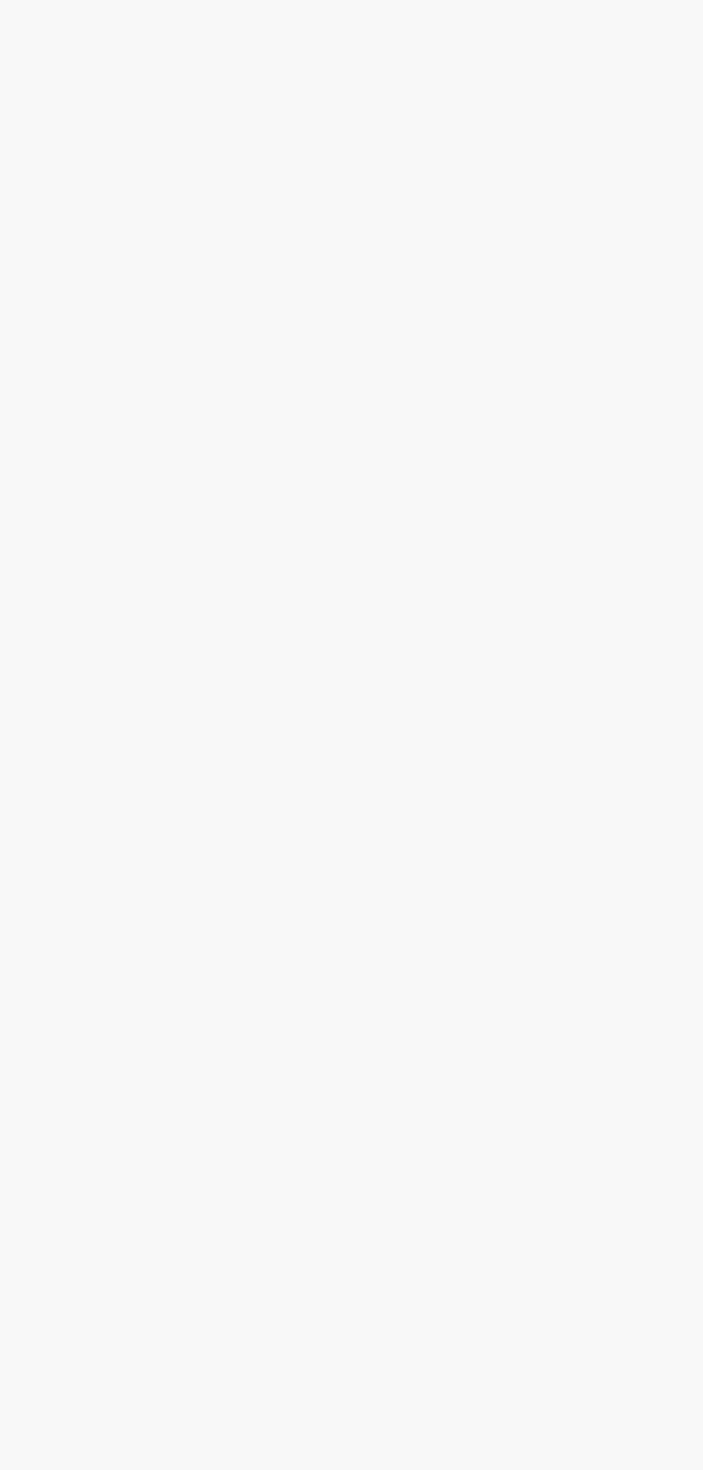
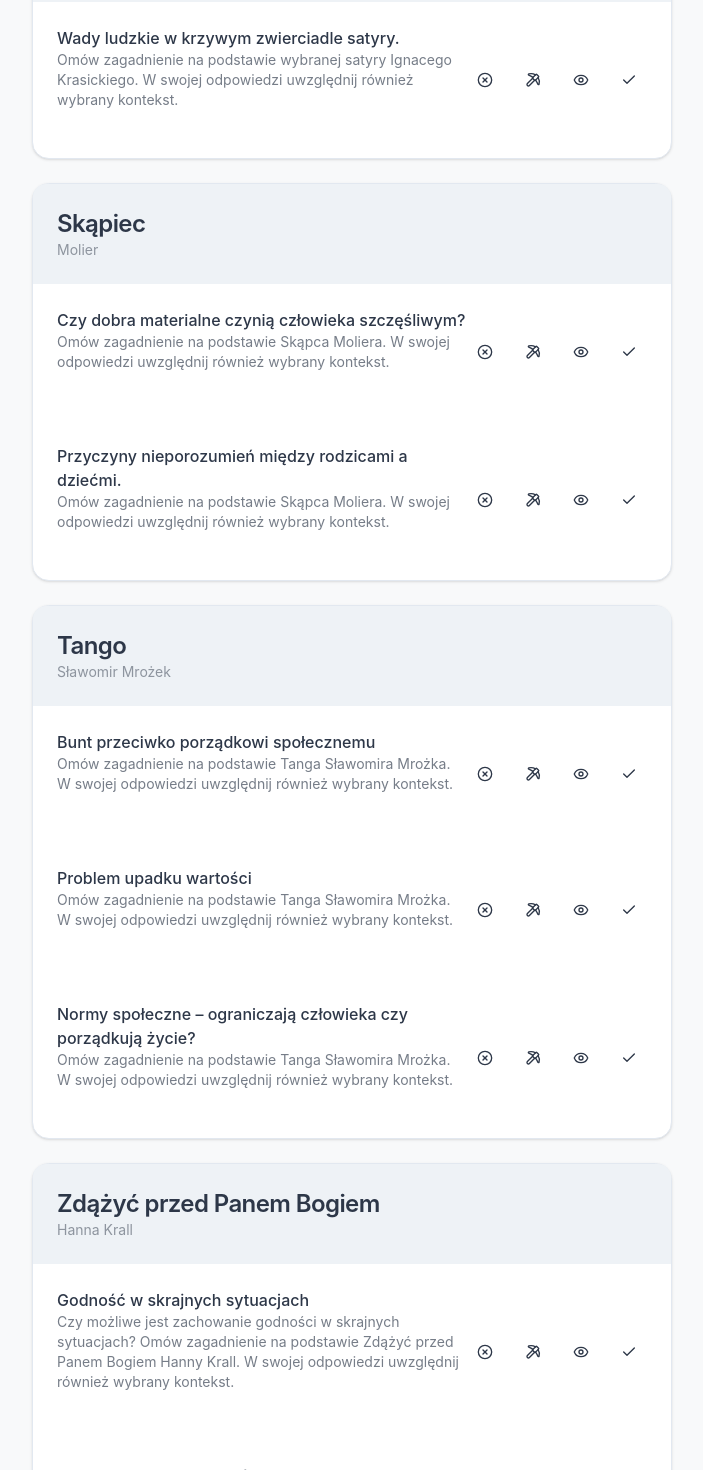
Before and after one commit to pawelz00/matura-check, a React (Vite) app: page /questions in a window 1280 px wide. Shown: the part 3793-5263 px from the top of the page, without its empty margins (288-991 px from the left). Before the commit the page ends 3280 px from the top, so only its background shows below. Built offline with nearby package versions, Linux system fonts and the light colour scheme.

Commit message:
feat: added some data

```diff
--- a/src/data/data.ts
+++ b/src/data/data.ts
@@ -187,7 +187,7 @@ export const appData: Items = [
     title: "Antygona",
     author: "Sofokles",
     description:
-      "Tragedia grecka przedstawiająca konflikt między prawem boskim a ludzkim. Antygona buntuje się przeciwko władzy, kierując się poczuciem obowiązku wobec rodziny.",
+      "Tragedia grecka ukazująca konflikt między prawem boskim a ludzkim. Tytułowa bohaterka sprzeciwia się władcy Teb, Kreonowi, chcąc pochować swojego brata zgodnie z nakazami religijnymi. Jej bunt prowadzi do tragicznych konsekwencji, ukazując cenę wierności własnym przekonaniom. Dramat porusza tematy władzy, moralności i lojalności, stawiając pytania o granice posłuszeństwa wobec prawa.",
     period: "Starożytność",
     questions: [
       {
@@ -380,8 +380,24 @@ export const appData: Items = [
   {
     id: 9,
     title: "Skąpiec",
+    description:
+      "Komedia o chciwości i obsesyjnym gromadzeniu bogactwa. Ukazuje konsekwencje skrajnego materializmu i braku wartości duchowych.",
     author: "Molier",
     period: "Barok",
+    questions: [
+      {
+        id: 1,
+        motive: "Czy dobra materialne czynią człowieka szczęśliwym?",
+        question:
+          "Omów zagadnienie na podstawie Skąpca Moliera. W swojej odpowiedzi uwzględnij również wybrany kontekst.",
+      },
+      {
+        id: 2,
+        motive: "Przyczyny nieporozumień między rodzicami a dziećmi.",
+        question:
+          "Omów zagadnienie na podstawie Skąpca Moliera. W swojej odpowiedzi uwzględnij również wybrany kontekst.",
+      },
+    ],
     externalResources: [
       {
         title: "Streszczenie szczegółowe na Bryk.pl",
@@ -415,6 +431,14 @@ export const appData: Items = [
     title: "Satyra (wybrana)",
     author: "Ignacy Krasicki",
     period: "Oświecenie",
+    questions: [
+      {
+        id: 1,
+        motive: "Wady ludzkie w krzywym zwierciadle satyry.",
+        question:
+          "Omów zagadnienie na podstawie wybranej satyry Ignacego Krasickiego. W swojej odpowiedzi uwzględnij również wybrany kontekst.",
+      },
+    ],
     externalResources: [
       {
         title: "Streszczenie i analiza na Bryk.pl",
@@ -448,6 +472,20 @@ export const appData: Items = [
     title: "Romantyczność",
     author: "Adam Mickiewicz",
     period: "Romantyzm",
+    questions: [
+      {
+        id: 1,
+        motive: "Świat ducha a świat rozumu.",
+        question:
+          "Omów zagadnienie na podstawie Romantyczności Adama Mickiewicza. W swojej odpowiedzi uwzględnij również wybrany kontekst.",
+      },
+      {
+        id: 2,
+        motive: "Jakie znaczenie dla człowieka ma przyroda?",
+        question:
+          "Omów zagadnienie na podstawie znanych Ci ballad Adama Mickiewicza. W swojej odpowiedzi uwzględnij również wybrany kontekst.",
+      },
+    ],
     externalResources: [
       {
         title: "Streszczenie i interpretacja na Poezja.org",
@@ -679,6 +717,8 @@ export const appData: Items = [
     id: 18,
     title: "Dżuma",
     author: "Albert Camus",
+    description:
+      "Powieść egzystencjalna, która opisuje epidemię dżumy w Oranie jako metaforę ludzkiego cierpienia i walki z absurdem życia. Główny bohater, doktor Rieux, z poświęceniem walczy z chorobą, mimo świadomości, że jego działania mogą być daremne. Dzieło ukazuje solidarność, heroizm i ludzką godność w obliczu nieuchronnej śmierci. Camus podkreśla, że jedyną odpowiedzią na absurd istnienia jest bunt i bezinteresowna pomoc innym.",
     period: "Literatura współczesna",
     externalResources: [
       {
@@ -712,6 +752,8 @@ export const appData: Items = [
     id: 19,
     title: "Rok 1984",
     author: "George Orwell",
+    description:
+      "Dystopijna powieść ukazująca totalitarne państwo, w którym władza kontroluje każdy aspekt życia obywateli. Główny bohater, Winston Smith, buntuje się przeciwko reżimowi Partii, jednak jego próba odzyskania wolności kończy się porażką. Orwell przedstawia mechanizmy manipulacji, cenzury i inwigilacji, które prowadzą do zniewolenia jednostki. Powieść jest ostrzeżeniem przed konsekwencjami utraty wolności i zagrożeniem wynikającym z absolutnej władzy.",
     period: "Literatura współczesna",
     externalResources: [
       {
@@ -744,8 +786,30 @@ export const appData: Items = [
   {
     id: 20,
     title: "Tango",
+    description:
+      "Dramat ukazujący konflikt pokoleń i upadek tradycyjnych wartości. Główny bohater, Artur, próbuje przywrócić porządek w rodzinie, w której panuje chaos i brak zasad. Sztuka porusza temat buntu młodego pokolenia wobec liberalizmu oraz krytykuje skrajności zarówno tradycji, jak i nowoczesności. Mrożek w ironiczny sposób pokazuje, jak trudno znaleźć równowagę między wolnością a zasadami.",
     author: "Sławomir Mrożek",
     period: "Literatura współczesna",
+    questions: [
+      {
+        id: 1,
+        motive: "Bunt przeciwko porządkowi społecznemu",
+        question:
+          "Omów zagadnienie na podstawie Tanga Sławomira Mrożka. W swojej odpowiedzi uwzględnij również wybrany kontekst.",
+      },
+      {
+        id: 2,
+        motive: "Problem upadku wartości",
+        question:
+          "Omów zagadnienie na podstawie Tanga Sławomira Mrożka. W swojej odpowiedzi uwzględnij również wybrany kontekst.",
+      },
+      {
+        id: 3,
+        motive: "Normy społeczne – ograniczają człowieka czy porządkują życie?",
+        question:
+          "Omów zagadnienie na podstawie Tanga Sławomira Mrożka. W swojej odpowiedzi uwzględnij również wybrany kontekst.",
+      },
+    ],
     externalResources: [
       {
         title: "Streszczenie i opracowanie na SetkaZPolaka.pl",
@@ -777,8 +841,24 @@ export const appData: Items = [
   {
     id: 21,
     title: "Zdążyć przed Panem Bogiem",
+    description:
+      "Zdążyć przed Panem Bogiem to reportaż Hanny Krall, który porusza temat powstania w getcie warszawskim. Opowiada historię Marka Edelmana, jednego z przywódców powstania, ukazując jego doświadczenia zarówno jako bojownika, jak i lekarza. Dzieło łączy w sobie wątki wojenne z refleksją nad sensem życia, śmierci i ludzkiej godności. Krall przedstawia dramatyczne wybory moralne oraz walkę o człowieczeństwo w ekstremalnych warunkach.",
     author: "Hanna Krall",
     period: "Literatura współczesna",
+    questions: [
+      {
+        id: 1,
+        motive: "Godność w skrajnych sytuacjach",
+        question:
+          "Czy możliwe jest zachowanie godności w skrajnych sytuacjach? Omów zagadnienie na podstawie Zdążyć przed Panem Bogiem Hanny Krall. W swojej odpowiedzi uwzględnij również wybrany kontekst.",
+      },
+      {
+        id: 2,
+        motive: "Zagłada z perspektywy świadka",
+        question:
+          "Zagłada z perspektywy świadka i uczestnika wydarzeń w getcie. Omów zagadnienie na podstawie Zdążyć przed Panem Bogiem Hanny Krall. W swojej odpowiedzi uwzględnij również wybrany kontekst.",
+      },
+    ],
     externalResources: [
       {
         title: "Streszczenie i opracowanie",
```
